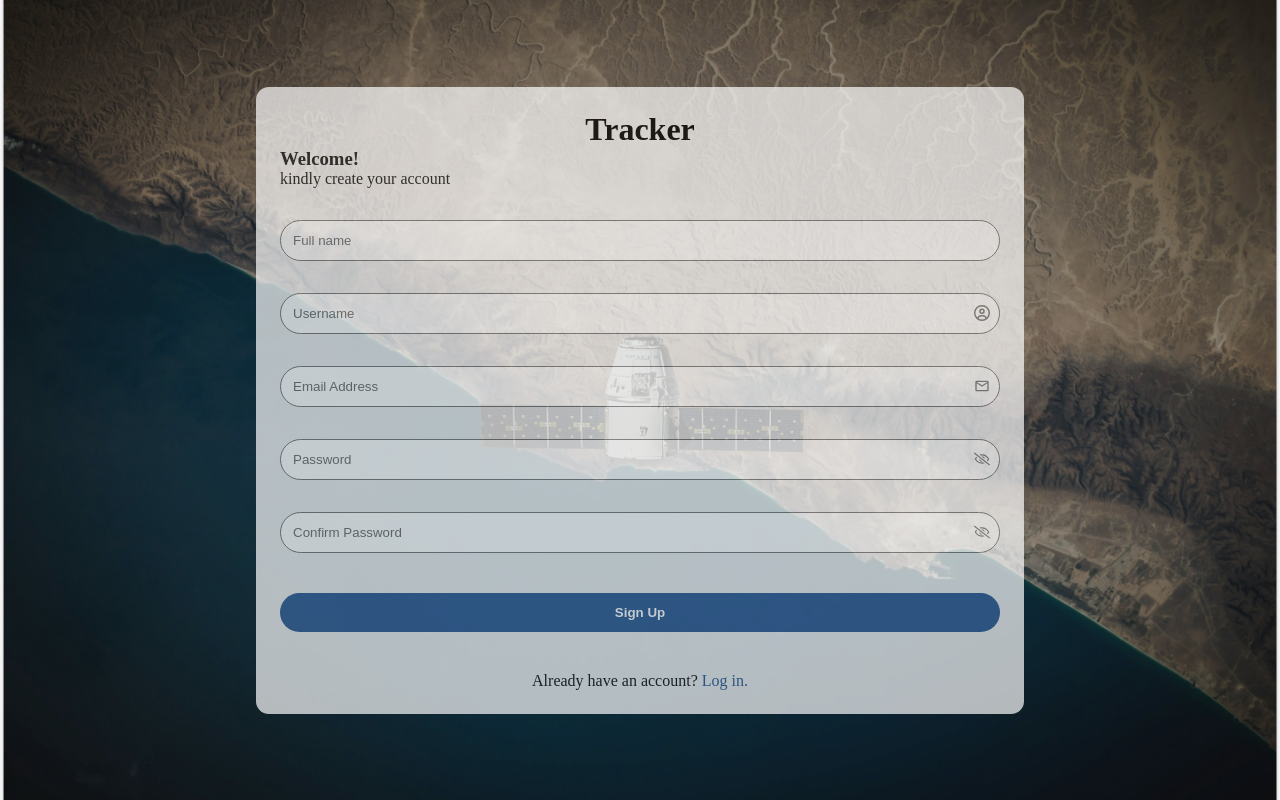
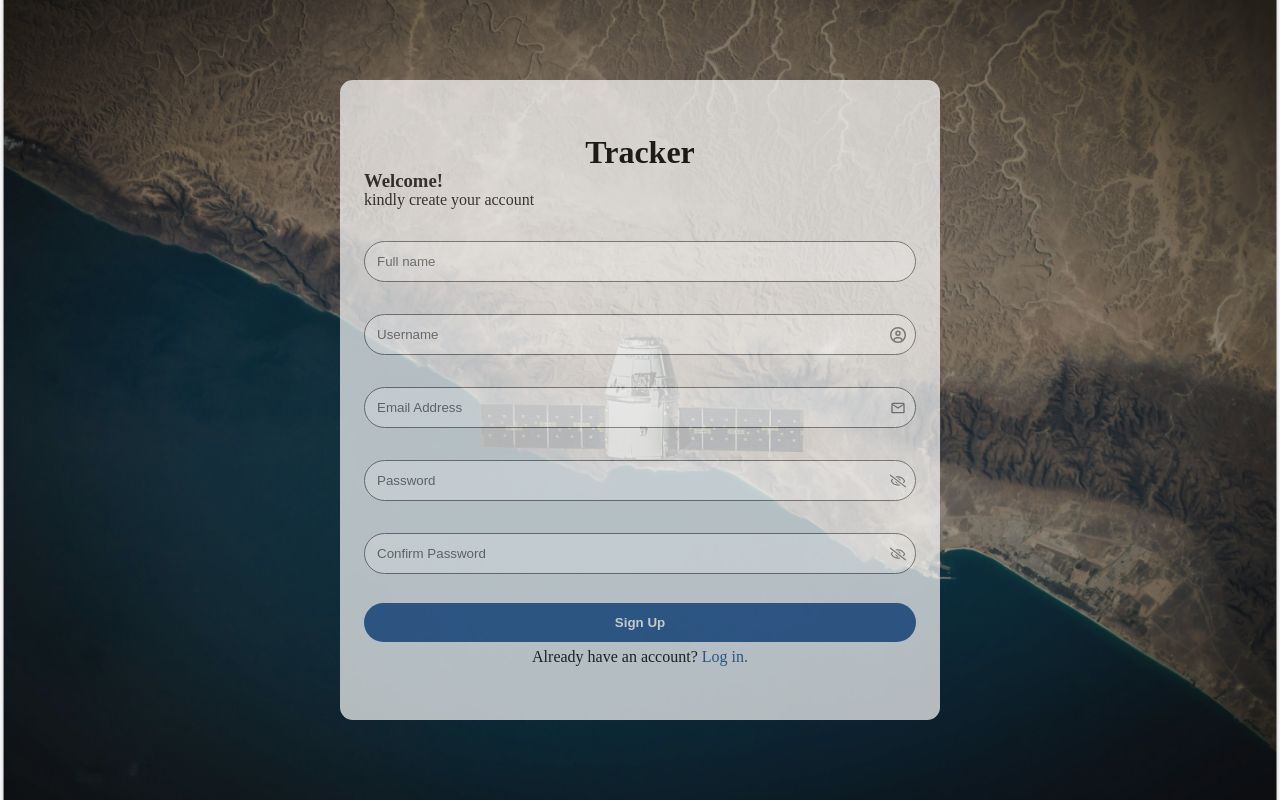
Before and after one commit to efyzhi/location_tracker---zid0124, a React (Vite) app: page / in a window 1280 px wide. Built offline with nearby package versions, Linux system fonts and the light colour scheme.

Commit message:
addition to signup form

```diff
--- a/src/components/Auth/Signup/signup.css
+++ b/src/components/Auth/Signup/signup.css
@@ -16,6 +16,7 @@ h1 {
 
 h3, p {
   color: #1f1f1f;
+  line-height: 1.2rem;
 }
 
 .box {
@@ -26,10 +27,13 @@ h3, p {
   background-color: rgba(255, 255, 255, 0.92);
   opacity: 75%;
   padding: 1.5rem;
-  width: 60%;
+  width: 50%;
   border-radius: 0.8rem;
-  /* max-width: 600px; */
+  max-width: 600px;
+  position: relative;
+  height: 80%;
 }
+
 
 input {
   list-style: 5.0rem;
@@ -41,6 +45,9 @@ input {
 
 }
 
+input:first-child .input-box {
+  margin-top: 1rem;
+}
 .input-box {
   margin-top: 2rem;
   position: relative;
@@ -65,7 +72,7 @@ input {
 }
 
 button {
-  margin: 2.5rem 0;
+  margin-top: 1.8rem;
   padding: 0.75rem 1.5rem;
   border-radius: 1.5rem;
   border: none;
@@ -83,6 +90,7 @@ button:disabled {
 
 .enter {
   text-align: center;
+  margin-top: 0.3rem;
 }
 
 .enter span {
```
